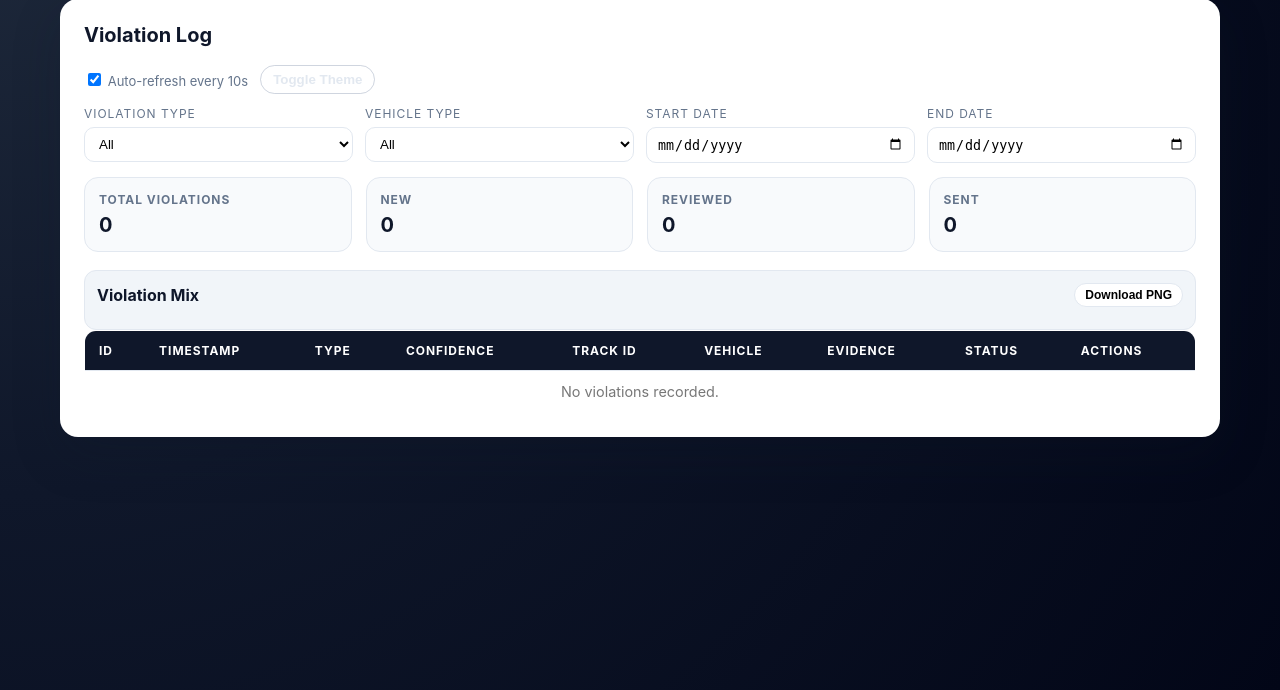
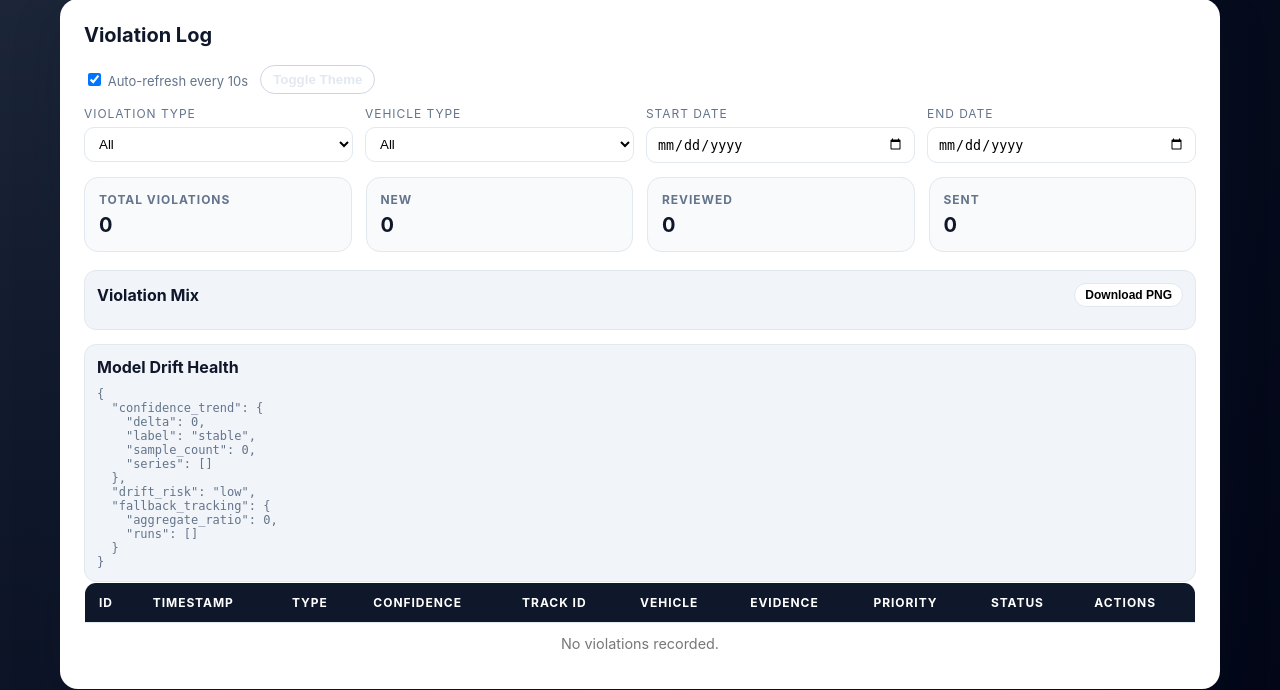
Before and after one commit to Pavan67u/smart_traffic, a Flask app: page /dashboard in a window 1280 px wide. Shown: the part 110-800 px from the top of the page. Run offline with Flask 3, Linux system fonts and the light colour scheme; data that the repository does not hold is empty.

Commit message:
feat(platform): add auto policy loop, alerts, drift health, and priority scoring

```diff
--- a/web_app/app.py
+++ b/web_app/app.py
@@ -2,12 +2,15 @@ from flask import Flask, render_template, request, send_from_directory, redirect
 from pathlib import Path
 import uuid
 import os
+import urllib.request
 import cv2  # type: ignore
 import numpy as np
 import json
 import io
 import csv
+import smtplib
 from fpdf import FPDF  # type: ignore
+from email.message import EmailMessage
 from web_app.models import db, Violation
 from typing import Any, Optional
 import threading
@@ -116,6 +119,192 @@ SIGNAL_POLICY_SMOOTHING_ALPHA = float(os.environ.get('SIGNAL_POLICY_SMOOTHING_AL
 SIGNAL_POLICY_HOLD_SECONDS = int(os.environ.get('SIGNAL_POLICY_HOLD_SECONDS', '45'))
 SIGNAL_POLICY_STATE = {}
 SIGNAL_POLICY_LOCK = threading.Lock()
+
+ALERT_WEBHOOK_URL = os.environ.get('ALERT_WEBHOOK_URL', '').strip()
+ALERT_COOLDOWN_SECONDS = int(os.environ.get('ALERT_COOLDOWN_SECONDS', '180'))
+ALERT_STATE = {}
+
+ALERT_SMTP_HOST = os.environ.get('ALERT_SMTP_HOST', '').strip()
+ALERT_SMTP_PORT = int(os.environ.get('ALERT_SMTP_PORT', '587'))
+ALERT_SMTP_USER = os.environ.get('ALERT_SMTP_USER', '').strip()
+ALERT_SMTP_PASS = os.environ.get('ALERT_SMTP_PASS', '').strip()
+ALERT_EMAIL_TO = os.environ.get('ALERT_EMAIL_TO', '').strip()
+ALERT_EMAIL_FROM = os.environ.get('ALERT_EMAIL_FROM', ALERT_SMTP_USER).strip()
+
+AUTO_POLICY_DEFAULT_INTERVAL = int(os.environ.get('AUTO_POLICY_DEFAULT_INTERVAL', '20'))
+AUTO_POLICY_STATE = {}
+AUTO_POLICY_LOCK = threading.Lock()
+AUTO_POLICY_STOP_EVENT = threading.Event()
+AUTO_POLICY_THREAD = None
+
+
+def _priority_score(violation):
+    vtype = (violation.violation_type or '').lower()
+    status = (violation.status or '').lower()
+    vehicle = (violation.vehicle_type or '').lower()
+
+    base = 35
+    if 'red' in vtype:
+        base = 72
+    elif 'stop' in vtype:
+        base = 58
+    elif 'lane' in vtype:
+        base = 45
+
+    status_bonus = {'new': 15, 'reviewed': 6, 'sent': 0}.get(status, 0)
+    conf = float(violation.confidence or 0.0)
+    conf_bonus = int(max(0.0, min(conf, 1.0)) * 15)
+    vehicle_bonus = 6 if vehicle in {'bus', 'truck'} else 0
+
+    recency_bonus = 0
+    try:
+        age_s = max(0.0, time.time() - violation.timestamp.timestamp())
+        recency_bonus = max(0, int(20 - (age_s / 3600.0)))
+    except Exception:
+        recency_bonus = 0
+
+    score = max(0, min(100, base + status_bonus + conf_bonus + vehicle_bonus + recency_bonus))
+    if score >= 75:
+        level = 'high'
+    elif score >= 50:
+        level = 'medium'
+    else:
+        level = 'low'
+    return score, level
+
+
+def _peak_hour_weight(now_ts=None):
+    lt = time.localtime(now_ts or time.time())
+    # Typical city peaks: morning and evening rush.
+    is_peak = (7 <= lt.tm_hour <= 10) or (17 <= lt.tm_hour <= 21)
+    if is_peak:
+        return {
+            'is_peak_hour': True,
+            'tracks_weight': 1.15,
+            'violation_weight': 1.20,
+            'tag': 'rush_hour',
+        }
+    return {
+        'is_peak_hour': False,
+        'tracks_weight': 1.0,
+        'violation_weight': 1.0,
+        'tag': 'normal_hour',
+    }
+
+
+def _should_send_alert(key):
+    now_ts = time.time()
+    last = float(ALERT_STATE.get(key, 0.0))
+    if now_ts - last < ALERT_COOLDOWN_SECONDS:
+        return False
+    ALERT_STATE[key] = now_ts
+    return True
+
+
+def _send_webhook_alert(payload):
+    if not ALERT_WEBHOOK_URL:
+        return {'sent': False, 'reason': 'webhook_not_configured'}
+    try:
+        req = urllib.request.Request(
+            ALERT_WEBHOOK_URL,
+            data=json.dumps(payload).encode('utf-8'),
+            headers={'Content-Type': 'application/json'},
+            method='POST',
+        )
+        with urllib.request.urlopen(req, timeout=5) as resp:
+            return {'sent': True, 'status_code': getattr(resp, 'status', 200)}
+    except Exception as e:
+        return {'sent': False, 'reason': str(e)}
+
+
+def _send_email_alert(subject, payload):
+    if not (ALERT_SMTP_HOST and ALERT_EMAIL_TO and ALERT_EMAIL_FROM):
+        return {'sent': False, 'reason': 'email_not_configured'}
+    try:
+        msg = EmailMessage()
+        msg['Subject'] = subject
+        msg['From'] = ALERT_EMAIL_FROM
+        msg['To'] = ALERT_EMAIL_TO
+        msg.set_content(json.dumps(payload, indent=2))
+
+        with smtplib.SMTP(ALERT_SMTP_HOST, ALERT_SMTP_PORT, timeout=8) as s:
+            s.starttls()
+            if ALERT_SMTP_USER and ALERT_SMTP_PASS:
+                s.login(ALERT_SMTP_USER, ALERT_SMTP_PASS)
+            s.send_message(msg)
+        return {'sent': True}
+    except Exception as e:
+        return {'sent': False, 'reason': str(e)}
+
+
+def _emit_alerts(scope_key, payload):
+    if not _should_send_alert(scope_key):
+        return {'suppressed': True, 'cooldown_seconds': ALERT_COOLDOWN_SECONDS}
+    wh = _send_webhook_alert(payload)
+    em = _send_email_alert('Smart Traffic Incident Alert', payload)
+    return {'suppressed': False, 'webhook': wh, 'email': em}
+
+
+def _ensure_auto_policy_thread():
+    global AUTO_POLICY_THREAD
+    if AUTO_POLICY_THREAD is not None and AUTO_POLICY_THREAD.is_alive():
+        return
+
+    def _loop():
+        while not AUTO_POLICY_STOP_EVENT.is_set():
+            try:
+                with AUTO_POLICY_LOCK:
+                    items = [(k, dict(v)) for k, v in AUTO_POLICY_STATE.items() if v.get('enabled')]
+
+                now_ts = time.time()
+                for camera_id, cfg in items:
+                    interval = max(5, int(cfg.get('interval_seconds', AUTO_POLICY_DEFAULT_INTERVAL)))
+                    last_applied = float(cfg.get('last_applied_ts', 0.0))
+                    if now_ts - last_applied < interval:
+                        continue
+
+                    run_id = cfg.get('run_id')
+                    mode = (cfg.get('mode') or 'timer').strip().lower()
+                    force_change = bool(cfg.get('force', False))
+
+                    metrics = _aggregate_runtime_metrics(run_id=run_id, camera_id=camera_id)
+                    scope_key = f"{camera_id or 'global'}::{run_id or 'all'}"
+                    suggestion = _build_signal_timing_suggestion(metrics, scope_key=scope_key, force_profile_change=force_change)
+
+                    if SIGNAL_MANAGER:
+                        SIGNAL_MANAGER.set_durations(
+                            red=suggestion.get('durations', {}).get('RED'),
+                            green=suggestion.get('durations', {}).get('GREEN'),
+                            yellow=suggestion.get('durations', {}).get('YELLOW'),
+                        )
+                        if mode in {'manual', 'timer'}:
+                            SIGNAL_MANAGER.set_mode(mode)
+
+                    vrate = float(suggestion.get('derived', {}).get('violation_rate_ewma', 0.0) or 0.0)
+                    if suggestion.get('profile') == 'high_congestion' or vrate >= 0.06:
+                        payload = {
+                            'event': 'high_incident_risk',
+                            'camera_id': camera_id,
+                            'run_id': run_id,
+                            'suggestion': suggestion,
+                            'signal': SIGNAL_MANAGER.get_status() if SIGNAL_MANAGER else None,
+                            'timestamp': time.strftime('%Y-%m-%dT%H:%M:%S', time.localtime()),
+                        }
+                        _emit_alerts(f"{scope_key}:incident", payload)
+
+                    with AUTO_POLICY_LOCK:
+                        cur = AUTO_POLICY_STATE.get(camera_id, {})
+                        cur['last_applied_ts'] = now_ts
+                        cur['last_applied'] = time.strftime('%Y-%m-%d %H:%M:%S', time.localtime(now_ts))
+                        cur['last_suggestion'] = suggestion
+                        AUTO_POLICY_STATE[camera_id] = cur
+            except Exception as e:
+                print(f"[auto_policy] loop error: {e}")
+
+            AUTO_POLICY_STOP_EVENT.wait(1.0)
+
+    AUTO_POLICY_THREAD = threading.Thread(target=_loop, daemon=True)
+    AUTO_POLICY_THREAD.start()
 
 
 def draw_rule_overlay(frame, camera_id='default'):
@@ -558,6 +747,11 @@ def predict_video():
 def dashboard():
     # Fetch all violations ordered by latest first
     violations = Violation.query.order_by(Violation.timestamp.desc()).all()
+    for v in violations:
+        score, level = _priority_score(v)
+        v.priority_score = score
+        v.priority_level = level
+    violations.sort(key=lambda x: (getattr(x, 'priority_score', 0), x.timestamp.timestamp() if x.timestamp else 0), reverse=True)
     return render_template('dashboard.html', violations=violations)
 
 
@@ -661,6 +855,7 @@ def api_recent_violations():
     violations = Violation.query.order_by(Violation.timestamp.desc()).limit(10).all()
     result = []
     for v in violations:
+        score, level = _priority_score(v)
         result.append({
             'id': v.id,
             'timestamp': v.timestamp.strftime('%Y-%m-%d %H:%M:%S'),
@@ -669,7 +864,9 @@ def api_recent_violations():
             'confidence': f"{v.confidence:.2f}" if v.confidence else None,
             'track_id': v.track_id,
             'status': v.status,
-            'image_path': v.image_path
+            'image_path': v.image_path,
+            'priority_score': score,
+            'priority_level': level,
         })
     return jsonify(result)
 
@@ -803,28 +1000,32 @@ def _build_signal_timing_suggestion(metrics, scope_key='global', force_profile_c
     avg_tracks_raw = float(metrics.get('tracks_emitted', 0) or 0) / frames
     violation_rate_raw = float(metrics.get('violations_emitted', 0) or 0) / frames
     fallback_ratio = float(metrics.get('frames_with_fallback_tracks', 0) or 0) / frames
+    peak_cfg = _peak_hour_weight()
+
+    avg_tracks_raw_weighted = avg_tracks_raw * float(peak_cfg['tracks_weight'])
+    violation_rate_raw_weighted = violation_rate_raw * float(peak_cfg['violation_weight'])
 
     alpha = min(max(SIGNAL_POLICY_SMOOTHING_ALPHA, 0.05), 1.0)
     now_ts = time.time()
 
     with SIGNAL_POLICY_LOCK:
         prev = SIGNAL_POLICY_STATE.get(scope_key, {})
-        prev_avg = float(prev.get('ewma_avg_tracks', avg_tracks_raw))
-        prev_vrate = float(prev.get('ewma_violation_rate', violation_rate_raw))
+        prev_avg = float(prev.get('ewma_avg_tracks', avg_tracks_raw_weighted))
+        prev_vrate = float(prev.get('ewma_violation_rate', violation_rate_raw_weighted))
 
-        avg_tracks = (alpha * avg_tracks_raw) + ((1.0 - alpha) * prev_avg)
-        violation_rate = (alpha * violation_rate_raw) + ((1.0 - alpha) * prev_vrate)
+        avg_tracks = (alpha * avg_tracks_raw_weighted) + ((1.0 - alpha) * prev_avg)
+        violation_rate = (alpha * violation_rate_raw_weighted) + ((1.0 - alpha) * prev_vrate)
 
         # Choose candidate profile from smoothed metrics.
         if avg_tracks >= 6.0 or violation_rate >= 0.08:
             candidate_profile = 'high_congestion'
-            candidate_durations = {'RED': 8, 'GREEN': 20, 'YELLOW': 3}
+            candidate_durations = {'RED': 7, 'GREEN': 22, 'YELLOW': 3} if peak_cfg['is_peak_hour'] else {'RED': 8, 'GREEN': 20, 'YELLOW': 3}
         elif avg_tracks >= 3.0 or violation_rate >= 0.03:
             candidate_profile = 'medium_congestion'
-            candidate_durations = {'RED': 10, 'GREEN': 15, 'YELLOW': 3}
+            candidate_durations = {'RED': 9, 'GREEN': 17, 'YELLOW': 3} if peak_cfg['is_peak_hour'] else {'RED': 10, 'GREEN': 15, 'YELLOW': 3}
         else:
             candidate_profile = 'low_congestion'
-            candidate_durations = {'RED': 14, 'GREEN': 10, 'YELLOW': 3}
+            candidate_durations = {'RED': 12, 'GREEN': 12, 'YELLOW': 3} if peak_cfg['is_peak_hour'] else {'RED': 14, 'GREEN': 10, 'YELLOW': 3}
 
         last_profile = prev.get('profile')
         last_change_ts = float(prev.get('last_change_ts', 0.0))
@@ -860,8 +1061,10 @@ def _build_signal_timing_suggestion(metrics, scope_key='global', force_profile_c
 
     rationale = [
         f"avg_tracks_per_frame_raw={avg_tracks_raw:.2f}",
+        f"avg_tracks_per_frame_raw_weighted={avg_tracks_raw_weighted:.2f}",
         f"avg_tracks_per_frame_ewma={avg_tracks:.2f}",
         f"violation_rate_raw={violation_rate_raw:.3f}",
+        f"violation_rate_raw_weighted={violation_rate_raw_weighted:.3f}",
         f"violation_rate_ewma={violation_rate:.3f}",
         f"fallback_ratio={fallback_ratio:.2f}",
         f"sample_frames={frames}",
@@ -878,6 +1081,12 @@ def _build_signal_timing_suggestion(metrics, scope_key='global', force_profile_c
             'hold_seconds': SIGNAL_POLICY_HOLD_SECONDS,
             'hold_active': hold_active,
             'hold_remaining_seconds': hold_remaining_seconds,
+        },
+        'peak_hour': peak_cfg,
+        'derived': {
+            'avg_tracks_ewma': avg_tracks,
+            'violation_rate_ewma': violation_rate,
+            'fallback_ratio': fallback_ratio,
         },
         'metrics_used': {
             'frames_processed': frames,
@@ -936,6 +1145,113 @@ def apply_signal_suggestion():
         'ok': True,
         'applied': suggestion,
         'signal': SIGNAL_MANAGER.get_status(),
+    })
+
+
+@app.route('/api/signal/auto_policy', methods=['GET', 'POST'])
+def auto_policy():
+    _ensure_auto_policy_thread()
+
+    if request.method == 'POST':
+        data = request.json or {}
+        camera_id = (data.get('camera_id') or 'default').strip()
+        enabled = bool(data.get('enabled', True))
+        interval_seconds = max(5, int(data.get('interval_seconds', AUTO_POLICY_DEFAULT_INTERVAL)))
+        run_id = data.get('run_id')
+        mode = (data.get('mode') or 'timer').strip().lower()
+        force = bool(data.get('force', False))
+
+        with AUTO_POLICY_LOCK:
+            cur = AUTO_POLICY_STATE.get(camera_id, {})
+            cur.update({
+                'camera_id': camera_id,
+                'enabled': enabled,
+                'interval_seconds': interval_seconds,
+                'run_id': run_id,
+                'mode': mode if mode in {'manual', 'timer'} else 'timer',
+                'force': force,
+                'updated_at': time.strftime('%Y-%m-%d %H:%M:%S', time.localtime()),
+            })
+            AUTO_POLICY_STATE[camera_id] = cur
+
+        return jsonify({'ok': True, 'policy': dict(AUTO_POLICY_STATE.get(camera_id, {}))})
+
+    with AUTO_POLICY_LOCK:
+        policies = {k: dict(v) for k, v in AUTO_POLICY_STATE.items()}
+    return jsonify({
+        'thread_alive': bool(AUTO_POLICY_THREAD and AUTO_POLICY_THREAD.is_alive()),
+        'policies': policies,
+    })
+
+
+@app.route('/api/model/drift')
+def model_drift_health():
+    rows = Violation.query.order_by(Violation.timestamp.desc()).limit(120).all()
+    rows = list(reversed(rows))
+    conf_points = [float(v.confidence) for v in rows if v.confidence is not None]
+
+    conf_trend = 'stable'
+    confidence_delta = 0.0
+    if len(conf_points) >= 8:
+        mid = len(conf_points) // 2
+        first_avg = sum(conf_points[:mid]) / max(1, len(conf_points[:mid]))
+        second_avg = sum(conf_points[mid:]) / max(1, len(conf_points[mid:]))
+        confidence_delta = second_avg - first_avg
+        if confidence_delta <= -0.08:
+            conf_trend = 'degrading'
+        elif confidence_delta >= 0.05:
+            conf_trend = 'improving'
+
+    confidence_series = [
+        {
+            'timestamp': v.timestamp.strftime('%Y-%m-%d %H:%M:%S'),
+            'confidence': float(v.confidence),
+        }
+        for v in rows if v.confidence is not None
+    ][-20:]
+
+    runtime = get_runtime_metrics() if get_runtime_metrics is not None else {}
+    fallback_by_run = []
+    agg_frames = 0
+    agg_fallback = 0
+    if isinstance(runtime, dict):
+        for k, m in runtime.items():
+            if not isinstance(m, dict):
+                continue
+            frames = int(m.get('frames_processed', 0) or 0)
+            fb = int(m.get('frames_with_fallback_tracks', 0) or 0)
+            agg_frames += frames
+            agg_fallback += fb
+            ratio = (fb / frames) if frames > 0 else 0.0
+            run_id, camera_id = (k.split(':', 1) + [''])[:2]
+            fallback_by_run.append({
+                'key': k,
+                'run_id': run_id,
+                'camera_id': camera_id,
+                'fallback_ratio': round(ratio, 4),
+                'frames_processed': frames,
+            })
+
+    fallback_by_run.sort(key=lambda x: x['fallback_ratio'], reverse=True)
+    aggregate_ratio = (agg_fallback / agg_frames) if agg_frames > 0 else 0.0
+    drift_risk = 'low'
+    if conf_trend == 'degrading' or aggregate_ratio > 0.6:
+        drift_risk = 'high'
+    elif aggregate_ratio > 0.35:
+        drift_risk = 'medium'
+
+    return jsonify({
+        'drift_risk': drift_risk,
+        'confidence_trend': {
+            'label': conf_trend,
+            'delta': round(confidence_delta, 4),
+            'sample_count': len(conf_points),
+            'series': confidence_series,
+        },
+        'fallback_tracking': {
+            'aggregate_ratio': round(aggregate_ratio, 4),
+            'runs': fallback_by_run[:20],
+        },
     })
 
 @app.route('/api/health')
--- a/web_app/templates/dashboard.html
+++ b/web_app/templates/dashboard.html
@@ -275,6 +275,31 @@
       color: #0369a1;
     }
 
+    .priority-high,
+    .priority-medium,
+    .priority-low {
+      font-weight: 700;
+      padding: 4px 8px;
+      border-radius: 999px;
+      font-size: 0.75rem;
+      display: inline-block;
+    }
+
+    .priority-high {
+      background: #fee2e2;
+      color: #991b1b;
+    }
+
+    .priority-medium {
+      background: #fef3c7;
+      color: #92400e;
+    }
+
+    .priority-low {
+      background: #dcfce7;
+      color: #166534;
+    }
+
     .thumb {
       width: 84px;
       height: 56px;
@@ -433,6 +458,12 @@
         </div>
         <div class="bar"><span>Loading...</span><div class="track"><div class="fill" style="width:0"></div></div><strong></strong></div>
       </div>
+      <div class="chart" id="drift-health-panel">
+        <div class="chart-header">
+          <strong>Model Drift Health</strong>
+        </div>
+        <pre id="drift-health" style="margin:0; white-space:pre-wrap; font-size:12px; color:var(--muted); max-height:220px; overflow:auto;">Loading drift health...</pre>
+      </div>
       <table>
       <thead>
         <tr>
@@ -443,6 +474,7 @@
           <th>Track ID</th>
           <th>Vehicle</th>
           <th>Evidence</th>
+          <th>Priority</th>
           <th>Status</th>
           <th>Actions</th>
         </tr>
@@ -462,6 +494,9 @@
             {% else %}
             <span style="color: #999;">No Image</span>
             {% endif %}
+          </td>
+          <td>
+            <span class="priority-{{ v.priority_level }}">{{ v.priority_level|upper }} · {{ v.priority_score }}</span>
           </td>
           <td>
             <span class="status-{{ v.status|lower }}">{{ v.status }}</span>
@@ -484,7 +519,7 @@
         </tr>
         {% else %}
         <tr>
-          <td colspan="9" style="text-align:center; color: #777;">No violations recorded.</td>
+          <td colspan="10" style="text-align:center; color: #777;">No violations recorded.</td>
         </tr>
         {% endfor %}
       </tbody>
@@ -553,7 +588,7 @@
       let total = 0, newCount = 0, reviewed = 0, sent = 0;
       const typeCounts = {};
       rows.forEach(r => {
-        const status = r.querySelector('td:nth-child(8) span');
+        const status = r.querySelector('td:nth-child(9) span');
         const type = r.querySelector('td:nth-child(3)');
         if (!status || !type) return;
         total += 1;
@@ -627,6 +662,18 @@
       updateStats();
     }
 
+    function loadDriftHealth() {
+      const el = document.getElementById('drift-health');
+      fetch('/api/model/drift')
+        .then(r => r.json())
+        .then(d => {
+          el.textContent = JSON.stringify(d, null, 2);
+        })
+        .catch(() => {
+          el.textContent = 'Could not load drift health data';
+        });
+    }
+
     function setupAutoRefresh() {
       const toggle = document.getElementById('autoRefresh');
       const saved = localStorage.getItem('auto_refresh');
@@ -685,7 +732,9 @@
 
     populateFilters();
     updateStats();
+    loadDriftHealth();
     setupAutoRefresh();
+    setInterval(loadDriftHealth, 8000);
     document.getElementById('filter-type').addEventListener('change', applyFilters);
     document.getElementById('filter-vehicle').addEventListener('change', applyFilters);
     document.getElementById('filter-start').addEventListener('change', applyFilters);
```
Also changed, not shown: web_app/templates/index.html (+57 -0 lines).
